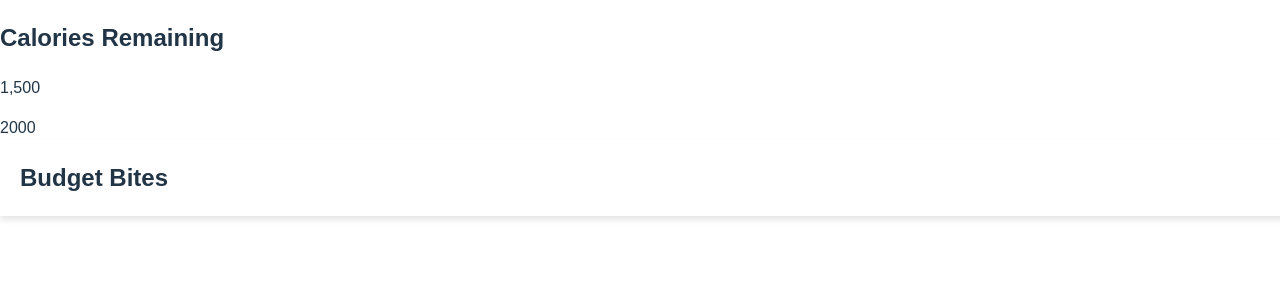
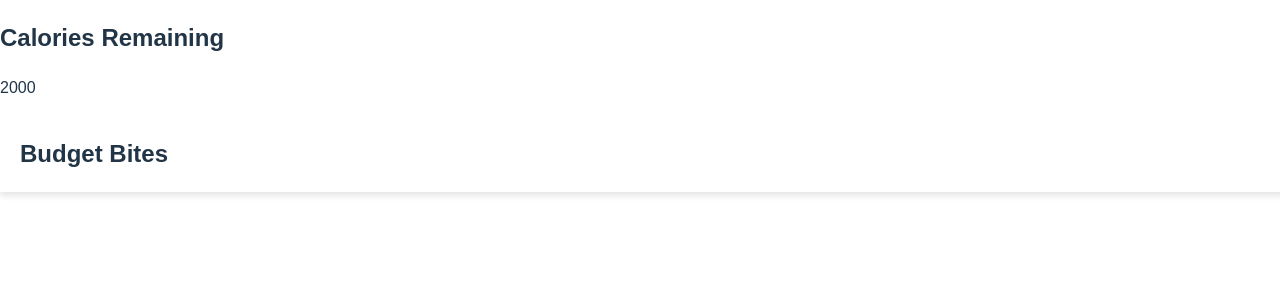
Before and after one commit to Tringuyen2007/Budget-Bites, a React (Vite) app: page / in a window 1280 px wide. Shown: the top 300 px of the page. Built offline with nearby package versions, Linux system fonts and the light colour scheme.

Commit message:
changed logic with calories

```diff
--- a/src/Start_page.css
+++ b/src/Start_page.css
@@ -0,0 +1,8 @@
+.card {
+    background-color: #ffffff;
+    padding: 20px;
+    width: 100%;
+    font-weight: bold;
+    box-shadow: 0 4px 6px rgba(0, 0, 0, 0.1);
+    font-size: 24px;
+}
--- a/src/Start_page.jsx
+++ b/src/Start_page.jsx
@@ -7,7 +7,7 @@ function Start_page() {
 
   return (
     <div class="app-container">
-      <CalorieDisplay />{calories}
+      <CalorieDisplay CurrentCalories={calories} />
       <nav className="navbar">Budget Bites</nav>
     </div>
   )
--- a/src/components/CalorieDisplay.jsx
+++ b/src/components/CalorieDisplay.jsx
@@ -1,8 +1,8 @@
-function CalorieDisplay() {
+function CalorieDisplay({ CurrentCalories }) {
     return (
         <div className="calorie-card">
             <h2>Calories Remaining</h2>
-            <p className="large-number">1,500</p>
+            <p className="large-number">{CurrentCalories}</p>
         </div>
     )
 }
```
Also changed, not shown: 1 other file (tests, documents, lock files or other folders).
